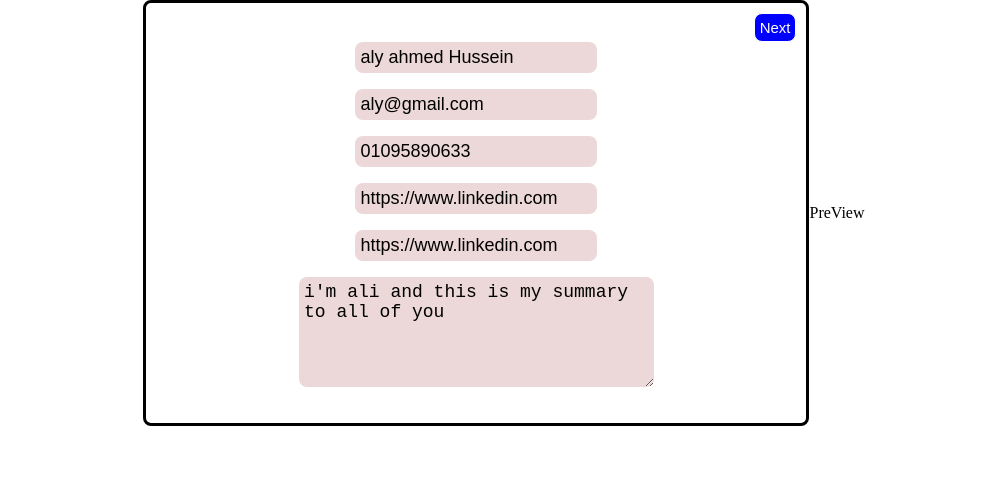
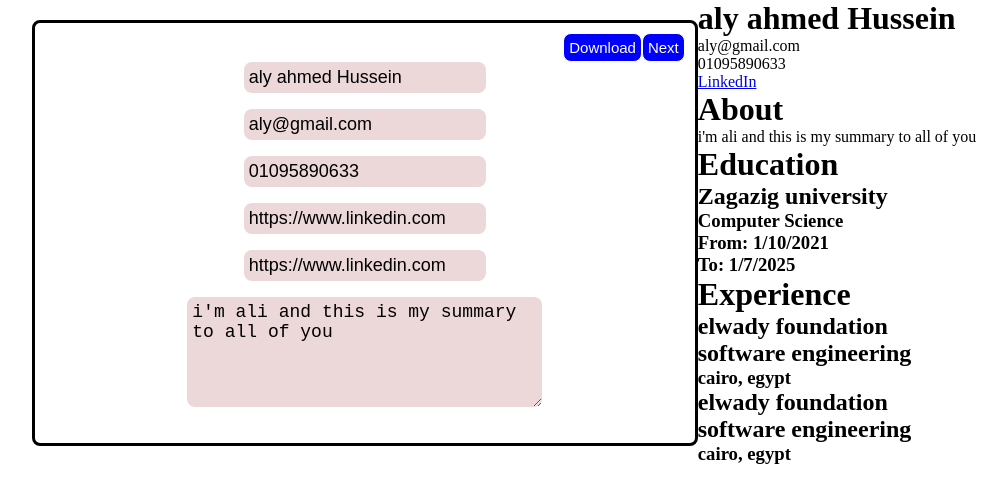
Before and after one commit to alyHusseinn/cv-builder, a React (Vite) app: page / in a window 1280 px wide. Shown: the top 502 px of the page, without its empty margins (136-1143 px from the left). Built offline with nearby package versions, Linux system fonts and the light colour scheme.

Commit message:
add the inital structure of previw & add the download functionality

```diff
--- a/package.json
+++ b/package.json
@@ -10,6 +10,7 @@
     "preview": "vite preview"
   },
   "dependencies": {
+    "html2pdf.js": "^0.10.1",
     "react": "^18.2.0",
     "react-dom": "^18.2.0"
   },
--- /dev/null
+++ b/src/components/preview/edu.jsx
@@ -0,0 +1,28 @@
+function Edu({value}){
+    return (
+
+        <div className="preview-edu">
+            <h1 className="edu-header sec-head">Education</h1>
+            {
+                value.map((study, idx)=> {
+                    return <School value={study} key={idx}/>;
+                })
+            }
+        </div>
+    )
+}
+
+function School({value}){
+    return (
+        <div className="school">
+            <h2 className="school-name">{value.school}</h2>
+            <h3 className="degree">{value.degree}</h3>
+            <div className="date">
+                <h3 className="from">From: {value.from}</h3>
+                <h3 className="to">To: {value.to}</h3>
+            </div>
+        </div>
+    )
+}
+
+export default Edu;
--- /dev/null
+++ b/src/components/preview/exp.jsx
@@ -0,0 +1,25 @@
+function Exp({value}){
+    return (
+
+        <div className="preview-exp">
+            <h1 className="exp-header sec-head">Experience</h1>
+            {
+                value.map((job, idx)=> {
+                    return <Job value={job} key={idx}/>;
+                })
+            }
+        </div>
+    )
+}
+
+function Job({value}){
+    return (
+        <div className="job">
+            <h2 className="company">{value.company}</h2>
+            <h2 className="job-title">{value.jopTitle}</h2>
+            <h3 className="job-location">{value.location}</h3>
+        </div>
+    )
+}
+
+export default Exp;
--- /dev/null
+++ b/src/components/preview/genInfo.jsx
@@ -0,0 +1,20 @@
+function GenInfo({value}){
+    return (
+    <>
+        <div className="preview-geninfo">
+            <h1 className="name">{value.name}</h1>
+            <div className="contacts">
+                <div className="email">{value.email}</div>
+                <div className="phone">{value.phone}</div>
+                <a href={value.linkedin}>LinkedIn</a>
+            </div>
+        </div>
+        <div className="about">
+            <h1 className="about-header sec-head">About</h1>
+            <div className="summary">{value.summary}</div>
+        </div>
+    </>
+    )
+}
+
+export default GenInfo;
--- a/src/components/preview/preview.jsx
+++ b/src/components/preview/preview.jsx
@@ -1,6 +1,14 @@
+import GenInfo from "./genInfo";
+import Edu from "./edu";
+import Exp from "./exp";
+
 function Preview({info}){
     return (
-        <div>PreView</div>
+        <div className="preview">
+            <GenInfo value={info.generalInfo}/>
+            <Edu value={info.education}/>
+            <Exp value={info.experience}/>
+        </div>
     );
 }
 
--- a/src/components/sections/genInfo.jsx
+++ b/src/components/sections/genInfo.jsx
@@ -14,7 +14,7 @@ function General({info, updateInfo}){
         <input type="url" name="linkedin" value={info.linkedin} maxLength={50} onChange={
             (e) => updateInfo({...info, linkedin: e.target.value})
         }/>
-        <input type="url" name="personal website" value={info.website} maxLength={50}onChange={
+        <input type="url" name="website" value={info.website} maxLength={50}onChange={
             (e) => updateInfo({...info, website: e.target.value})
         } />
         <textarea name="summary" cols="30" rows="5" value={info.summary} onChange={
--- a/src/components/sections/sections.jsx
+++ b/src/components/sections/sections.jsx
@@ -1,16 +1,32 @@
 import { useState } from "react";
+import html2pdf from "html2pdf.js";
 import General from "./genInfo";
 import Education from "./education";
 import WorkExp from "./workExp";
 
+
 function Sections({value, updateData}){
     const [secIdx, setSectionIdx] = useState(0);
+
+    function downLoadCv(){
+        const cv = document.querySelector('.preview');
+        const Name = value.generalInfo.name.replaceAll(" ","_");
+        const options = {
+            margin: 0.5,
+            filename: `${Name}.pdf`,
+            image: { type: "jpeg", quality: 0.98 },
+            html2canvas: { scale: 2 },
+            jsPDF: { unit: "in", format: "letter", orientation: "portrait" },
+        };
+        html2pdf().set(options).from(cv).save();
+    }
     return (
     <>
         <div className="sections">
             <div className="buttons">
+                {<button onClick={downLoadCv}>Download</button>}
+                {secIdx > 0 && <button onClick={() => setSectionIdx(secIdx - 1)}>Back</button>}
                 {secIdx < 2 && <button onClick={() => setSectionIdx(secIdx + 1)}>Next</button>}
-                {secIdx > 0 && <button onClick={() => setSectionIdx(secIdx - 1)}>Back</button>}
             </div>
             <div className="fields">
                 {secIdx == 0 && <General info={value.generalInfo} updateInfo={(info) => updateData.setInfo(info)}/>}
--- a/src/mockup_data.js
+++ b/src/mockup_data.js
@@ -1,5 +1,6 @@
 const MOCkUP_DATA = {
     generalInfo: {
+        header: 'General Information',
         name: 'aly ahmed Hussein',
         email: 'aly@gmail.com',
         phone: '01095890633',
@@ -22,7 +23,12 @@ const MOCkUP_DATA = {
             jopTitle: 'software engineering',
             company: 'elwady foundation',
             location: 'cairo, egypt'
-        }
+        },
+        {
+            jopTitle: 'software engineering',
+            company: 'elwady foundation',
+            location: 'cairo, egypt'
+        },
     ],
 };
 
```
Also changed, not shown: 1 other file (tests, documents, lock files or other folders).
